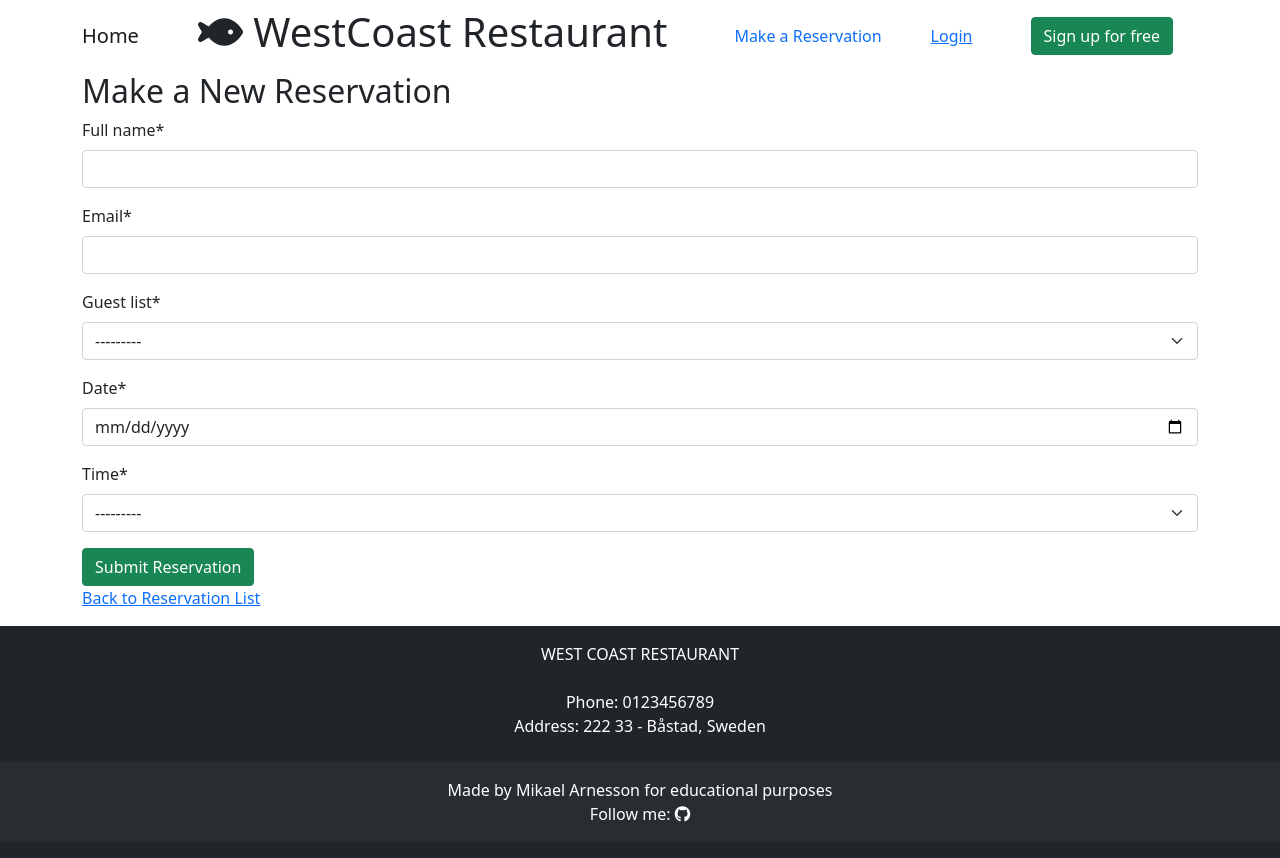
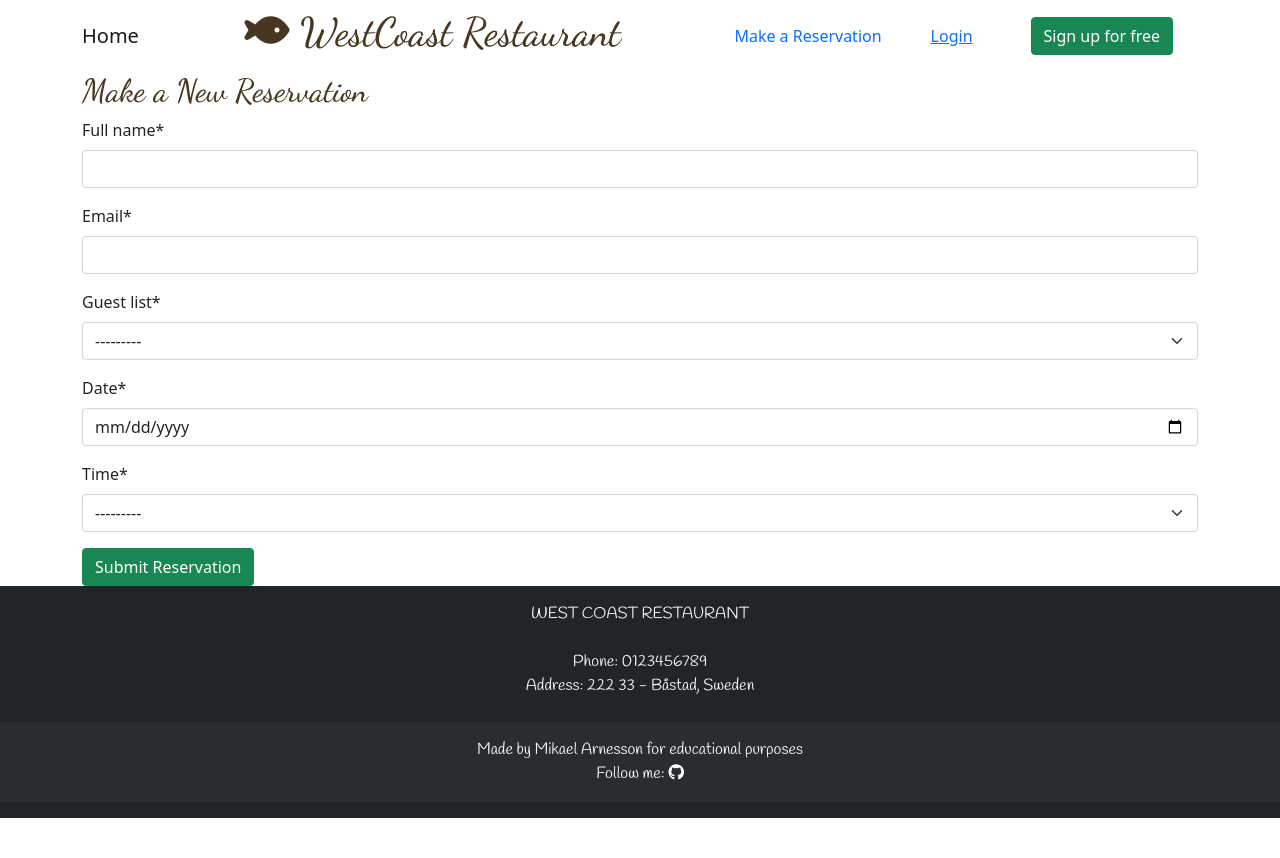
Before and after one commit to blackcatten/west-coast-restaurant, a Django app: page /make_reservation/ in a window 1280 px wide. After the commit the page ends 818 px from the top, so only its background shows below. Run offline with Django 3.2, Linux system fonts and the light colour scheme; data that the repository does not hold is empty; some libraries are stand-ins or nearby versions.

Commit message:
Add dancing script and handlee fonts

```diff
--- /dev/null
+++ b/static/css/style.css
@@ -0,0 +1,15 @@
+@import url('https://fonts.googleapis.com/css2?family=Dancing+Script:wght@400..700&family=Handlee&display=swap');
+
+h1, h2, h3 {
+    font-family: "Dancing Script", cursive;
+    font-optical-sizing: auto;
+    font-weight: weight;
+    font-style: normal;
+    color: #473621;
+  }
+
+p {
+    font-family: "Handlee", cursive;
+    font-weight: 400;
+    font-style: normal;
+  }
--- a/templates/base.html
+++ b/templates/base.html
@@ -8,8 +8,10 @@
 
     <link rel="preconnect" href="https://fonts.gstatic.com">
     <link rel="stylesheet" href="https://cdnjs.cloudflare.com/ajax/libs/font-awesome/6.1.0/css/all.min.css">
-    <link href="https://fonts.googleapis.com/css2?family=Roboto:wght@300&display=swap" rel="stylesheet">
-    <link href="https://fonts.googleapis.com/css2?family=Lato:wght@300;700&display=swap" rel="stylesheet">
+
+    <link rel="preconnect" href="https://fonts.googleapis.com">
+<link rel="preconnect" href="https://fonts.gstatic.com" crossorigin>
+<link href="https://fonts.googleapis.com/css2?family=Dancing+Script:wght@400..700&family=Handlee&display=swap" rel="stylesheet">
     <link rel="stylesheet" href="https://cdnjs.cloudflare.com/ajax/libs/font-awesome/5.15.3/css/all.min.css">
     <meta name="viewport" content="width=device-width, initial-scale=1" />
     <link href="https://cdn.jsdelivr.net/npm/bootstrap@5.0.1/dist/css/bootstrap.min.css" rel="stylesheet"
--- a/templates/make_reservation.html
+++ b/templates/make_reservation.html
@@ -12,7 +12,6 @@
         <button type="submit" class="btn btn-success">Submit Reservation</button>
     </form>
 
-    <p><a href="{% url 'home' %}">Back to Reservation List</a></p>
 </div>
 
 {% endblock %}
```
Also changed, not shown: templates/index.html (+11 -11 lines).
